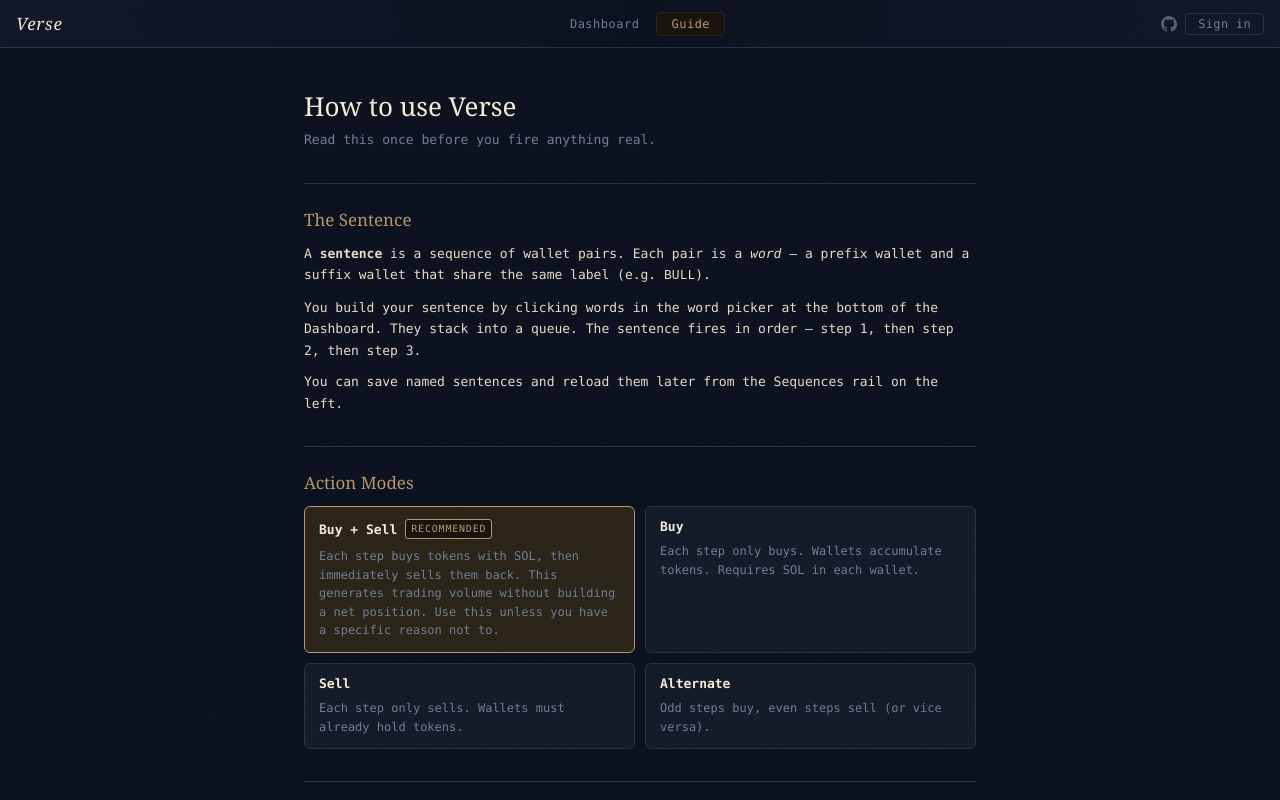
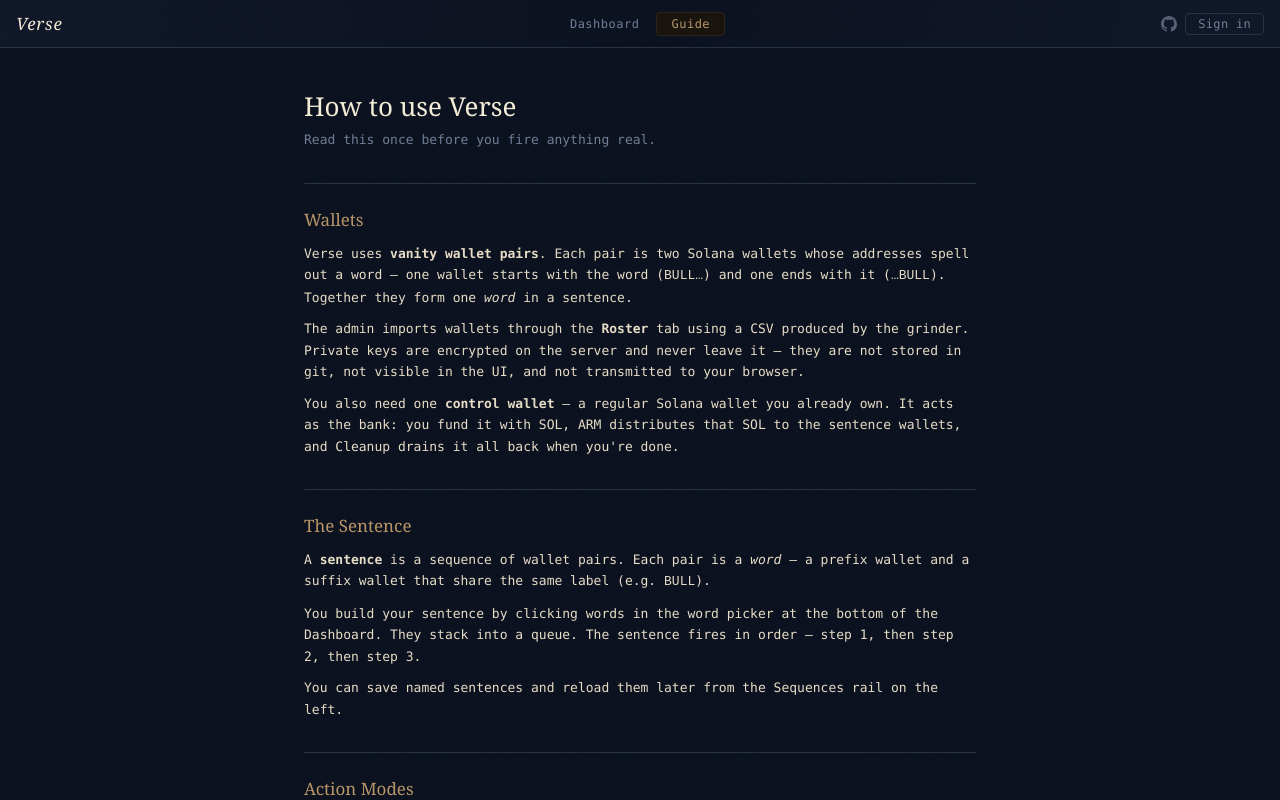
Before and after one commit to dutchiono/verse, a React (Vite) app in the folder web/: page / in a window 1280 px wide. Both pictures are taken after a click on the button "Guide". Built offline with nearby package versions, Linux system fonts and the light colour scheme; no server answers.

Commit message:
Add wallet docs to README and Guide

```diff
--- a/web/src/components/GuidePanel.tsx
+++ b/web/src/components/GuidePanel.tsx
@@ -8,6 +8,26 @@ export function GuidePanel() {
       </div>
 
       <div className="guide-sections">
+
+        {/* ── Wallets ── */}
+        <section className="guide-section">
+          <h2>Wallets</h2>
+          <p>
+            Verse uses <strong>vanity wallet pairs</strong>. Each pair is two Solana wallets whose
+            addresses spell out a word — one wallet starts with the word (<code>BULL…</code>) and
+            one ends with it (<code>…BULL</code>). Together they form one <em>word</em> in a sentence.
+          </p>
+          <p>
+            The admin imports wallets through the <strong>Roster</strong> tab using a CSV produced
+            by the grinder. Private keys are encrypted on the server and never leave it — they are
+            not stored in git, not visible in the UI, and not transmitted to your browser.
+          </p>
+          <p>
+            You also need one <strong>control wallet</strong> — a regular Solana wallet you already
+            own. It acts as the bank: you fund it with SOL, ARM distributes that SOL to the
+            sentence wallets, and Cleanup drains it all back when you're done.
+          </p>
+        </section>
 
         {/* ── The Sentence ── */}
         <section className="guide-section">
@@ -71,8 +91,7 @@ export function GuidePanel() {
         <section className="guide-section">
           <h2>The Control Wallet</h2>
           <p>
-            The <strong>control wallet</strong> (labelled <code>LARP</code> on this instance) is the
-            bank for your sentence. All SOL flows through it:
+            The <strong>control wallet</strong> is the bank for your sentence. All SOL flows through it:
           </p>
           <ul className="guide-list">
             <li>You fund it before running ARM.</li>
```
Also changed, not shown: 1 other file (tests, documents, lock files or other folders).
